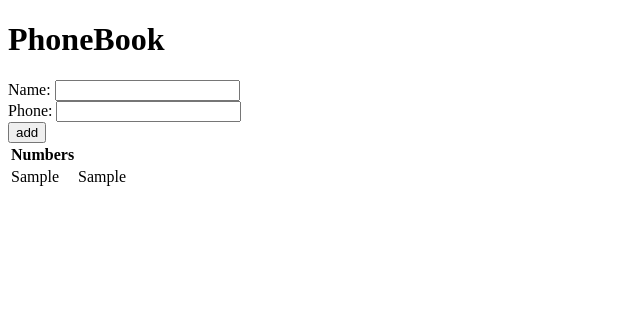
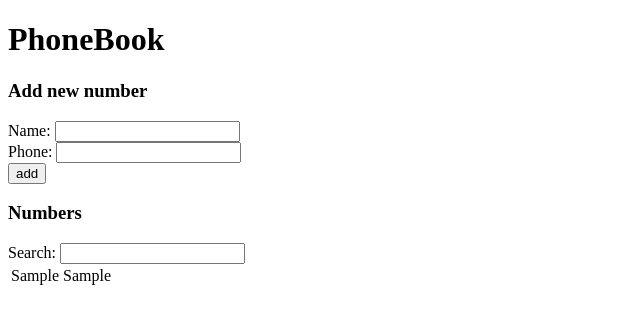
Before and after one commit to felix-kyun/fso-exercises, a React (Vite) app in the folder part2/phonebook/: page / in a window 1280 px wide. Both pictures are taken after typing "Sample", "Sample" into the empty fields and a click on the button "add". Shown: the top 324 px of the page, without its empty margins (0-640 px from the left). Built offline with nearby package versions, Linux system fonts and the light colour scheme.

Commit message:
complete 2.9

```diff
--- a/part2/phonebook/src/App.jsx
+++ b/part2/phonebook/src/App.jsx
@@ -1,67 +1,15 @@
 import { useState } from "react";
+import { CreationForm } from "./CreationForm";
+import { PersonRenderer } from "./PersonsRenderer";
 
 function App() {
   const [persons, setPersons] = useState([]);
-  const [newName, setName] = useState("");
-  const [newPhone, setPhone] = useState("");
-
-  function handleNameChange(e) {
-    setName(e.target.value);
-  }
-  function handlePhoneChange(e) {
-    setPhone(e.target.value);
-  }
-
-  function handleSubmit(e) {
-    e.preventDefault();
-
-    if (persons.some((person) => person.name === newName))
-      return alert(`${newName} is already added to phonebook`);
-
-    setPersons([...persons, { name: newName, phone: newPhone }]);
-    setName("");
-    setPhone("");
-  }
 
   return (
     <>
       <h1>PhoneBook</h1>
-      <form>
-        <label htmlFor="inputName">Name: </label>
-        <input
-          type="text"
-          className="inputName"
-          value={newName}
-          onChange={handleNameChange}
-        />
-        <br />
-        <label htmlFor="inputPhone">Phone: </label>
-        <input
-          type="text"
-          className="inputPhone"
-          value={newPhone}
-          onChange={handlePhoneChange}
-        />
-        <br />
-        <button type="submit" onClick={handleSubmit}>
-          add
-        </button>
-      </form>
-      <table>
-        <thead>
-          <tr>
-            <th>Numbers</th>
-          </tr>
-        </thead>
-        <tbody>
-          {persons.map(({ name, phone }) => (
-            <tr key={name}>
-              <td>{name}</td>
-              <td>{phone}</td>
-            </tr>
-          ))}
-        </tbody>
-      </table>
+      <CreationForm persons={persons} setPersons={setPersons} />
+      <PersonRenderer persons={persons} />
     </>
   );
 }
--- /dev/null
+++ b/part2/phonebook/src/CreationForm.jsx
@@ -0,0 +1,48 @@
+import { FormInput } from "./FormInput";
+import { useState } from "react";
+
+export function CreationForm({ persons, setPersons }) {
+  const [newName, setName] = useState("");
+  const [newPhone, setPhone] = useState("");
+
+  function handleNameChange(e) {
+    setName(e.target.value);
+  }
+  function handlePhoneChange(e) {
+    setPhone(e.target.value);
+  }
+
+  function handleSubmit(e) {
+    e.preventDefault();
+
+    if (persons.some((person) => person.name === newName))
+      return alert(`${newName} is already added to phonebook`);
+
+    setPersons([...persons, { name: newName, phone: newPhone }]);
+    setName("");
+    setPhone("");
+  }
+
+  return (
+    <>
+      <h3>Add new number</h3>
+      <form>
+        <FormInput
+          label="Name"
+          value={newName}
+          onChange={handleNameChange}
+          className="name"
+        />
+        <FormInput
+          label="Phone"
+          value={newPhone}
+          onChange={handlePhoneChange}
+          className="phone"
+        />
+        <button type="submit" onClick={handleSubmit}>
+          add
+        </button>
+      </form>
+    </>
+  );
+}
--- /dev/null
+++ b/part2/phonebook/src/FormInput.jsx
@@ -0,0 +1,14 @@
+export function FormInput({ label, value, onChange, className }) {
+  return (
+    <>
+      <label htmlFor={label}>{label}: </label>
+      <input
+        type="text"
+        className={className}
+        value={value}
+        onChange={onChange}
+      />
+      <br />
+    </>
+  );
+}
--- /dev/null
+++ b/part2/phonebook/src/PersonTableView.jsx
@@ -0,0 +1,14 @@
+export function PersonTableView({ persons }) {
+  return (
+    <table>
+      <tbody>
+        {persons.map(({ name, phone }) => (
+          <tr key={name}>
+            <td>{name}</td>
+            <td>{phone}</td>
+          </tr>
+        ))}
+      </tbody>
+    </table>
+  );
+}
--- /dev/null
+++ b/part2/phonebook/src/PersonsRenderer.jsx
@@ -0,0 +1,30 @@
+import { useState } from "react";
+import { FormInput } from "./FormInput";
+import { PersonTableView } from "./PersonTableView";
+
+export function PersonRenderer({ persons }) {
+  const [search, setSearch] = useState("");
+
+  // make the final list of person
+  const finalPersons =
+    search === ""
+      ? persons
+      : persons.filter(({ name }) => name.includes(search));
+
+  const changeSearch = (e) => {
+    setSearch(e.target.value);
+  };
+
+  return (
+    <div>
+      <h3>Numbers</h3>
+      <FormInput
+        label="Search"
+        value={search}
+        onChange={changeSearch}
+        className="search"
+      />
+      <PersonTableView persons={finalPersons} />
+    </div>
+  );
+}
```
